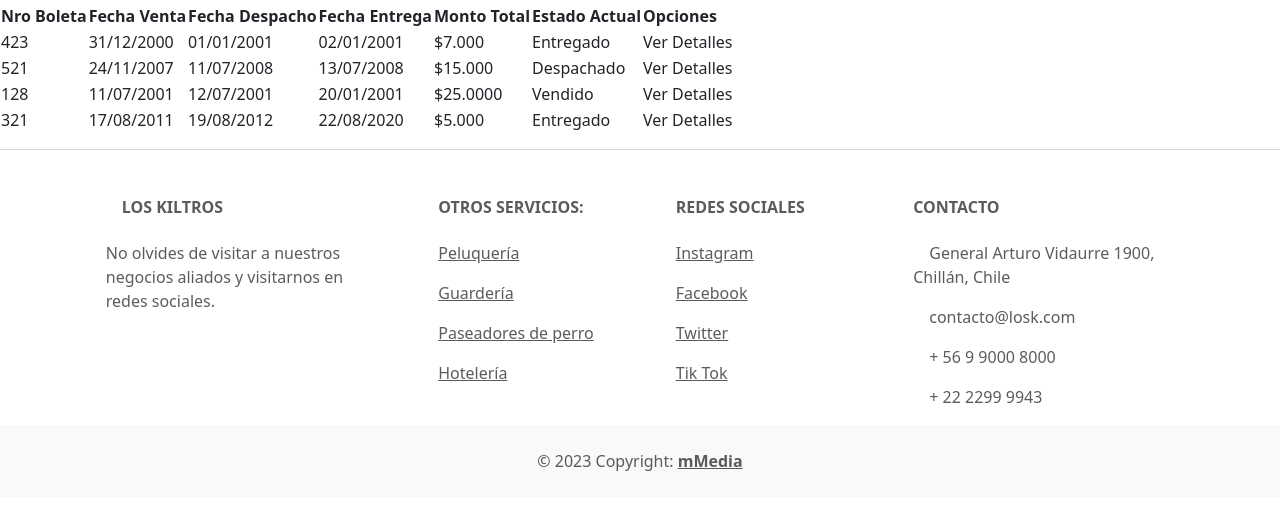
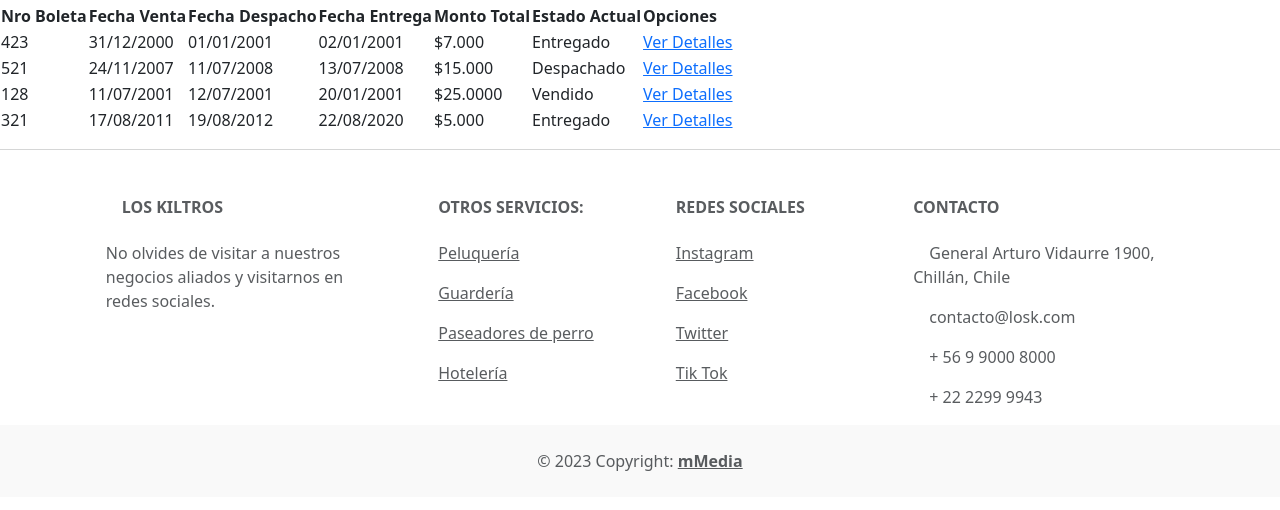
Before and after one commit to raMoliner/LosKiltros, a plain HTML site: page misCompras.html in a window 1280 px wide. Shown: the part 124-634 px from the top of the page. Drawn offline with nearby package versions, Linux system fonts and the light colour scheme.

Commit message:
Update misCompras.html

```diff
--- a/misCompras.html
+++ b/misCompras.html
@@ -77,7 +77,7 @@
       <td>02/01/2001</td>
       <td>$7.000</td>
       <td>Entregado</td>
-      <td>Ver Detalles</td>
+      <td><a href="#">Ver Detalles</a></td>
     </tr>
     <tr>
         <td>521</td>
@@ -86,7 +86,7 @@
         <td>13/07/2008</td>
         <td>$15.000</td>
         <td>Despachado</td>
-        <td>Ver Detalles</td>
+        <td><a href="#">Ver Detalles</a></td>
     </tr>
 
     <tr>
@@ -96,7 +96,7 @@
         <td>20/01/2001</td>
         <td>$25.0000</td>
         <td>Vendido</td>
-        <td>Ver Detalles</td>
+        <td><a href="#">Ver Detalles</a></td>
     </tr>
 
 
@@ -107,7 +107,7 @@
         <td>22/08/2020</td>
         <td>$5.000</td>
         <td>Entregado</td>
-        <td>Ver Detalles</td>
+        <td><a href="#">Ver Detalles</a></td>
       </tr>
 
 
```
